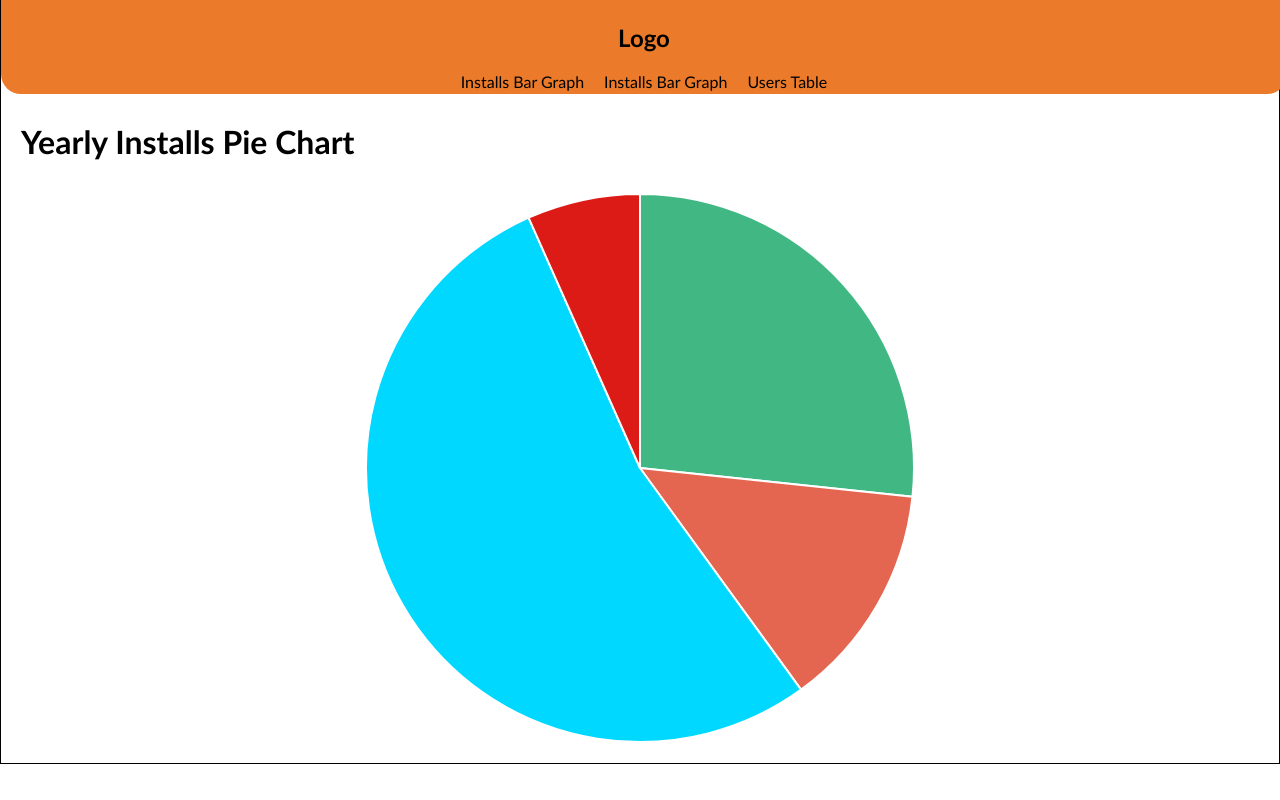
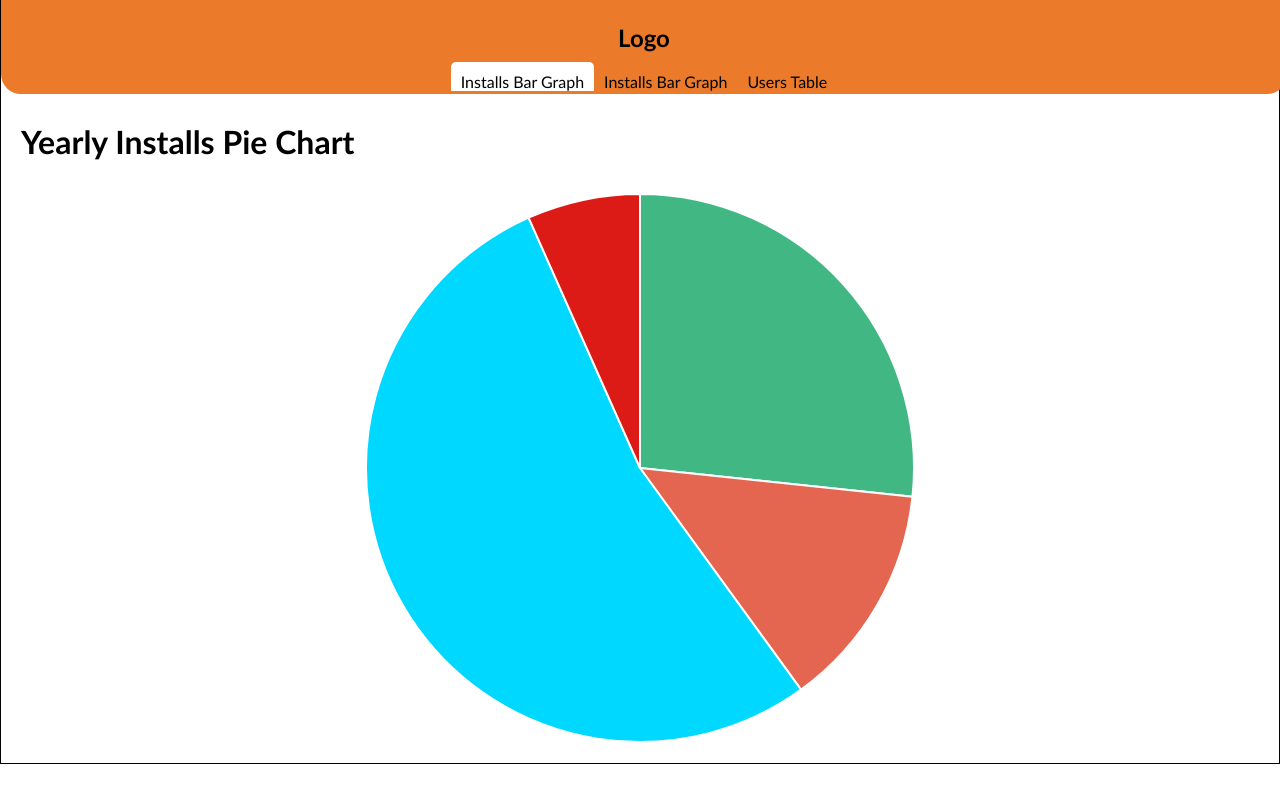
Before and after one commit to NeoDitjoe/myData, a Vue app: page / in a window 1280 px wide. Built offline with nearby package versions, Linux system fonts and the light colour scheme.

Commit message:
on active page

```diff
--- a/src/App.vue
+++ b/src/App.vue
@@ -1,4 +1,24 @@
-<script setup>
+<script>
+
+export default {
+
+  data(){
+    return {
+      currentPage: null
+    }
+  },
+
+  created() {
+    this.currentPage = this.$router.currentRoute.value.path;
+  },
+
+  methods: {
+    highlightLink(){
+      console.log(this.$router.currentRoute.value.path)
+      this.currentPage = this.$router.currentRoute.value.path
+    }
+  }
+}
 
 </script>
 
@@ -6,13 +26,12 @@
   <nav class="nav">
     <div>
       <h1>Logo</h1>
-      <!-- <router-link to="/about">Home</router-link> -->
     </div>
 
     <div>
-      <router-link to="/">Installs Bar Graph</router-link>
-      <router-link to="/bar-graph">Installs Bar Graph</router-link>
-      <router-link to="/users-table?page=0">Users Table</router-link>
+      <router-link @click="highlightLink" :class="{ active: this.$router.currentRoute.value.path === '/' }" to="/">Installs Bar Graph</router-link>
+      <router-link @click="highlightLink" :class="{ active: this.$router.currentRoute.value.path === '/bar-graph' }" to="/bar-graph">Installs Bar Graph</router-link>
+      <router-link @click="highlightLink" :class="{ active: this.$router.currentRoute.value.path === '/users-table' }" to="/users-table?page=0">Users Table</router-link>
     </div>
   </nav>
 
--- a/src/appStyles.css
+++ b/src/appStyles.css
@@ -30,9 +30,11 @@
   margin-top: 80px;
 }
 
-.nav a:focus {
+.nav a:focus,
+.active{
   background-color: white;
 }
+
 
 @media only screen and (max-width: 525px) {
   .nav {
```
